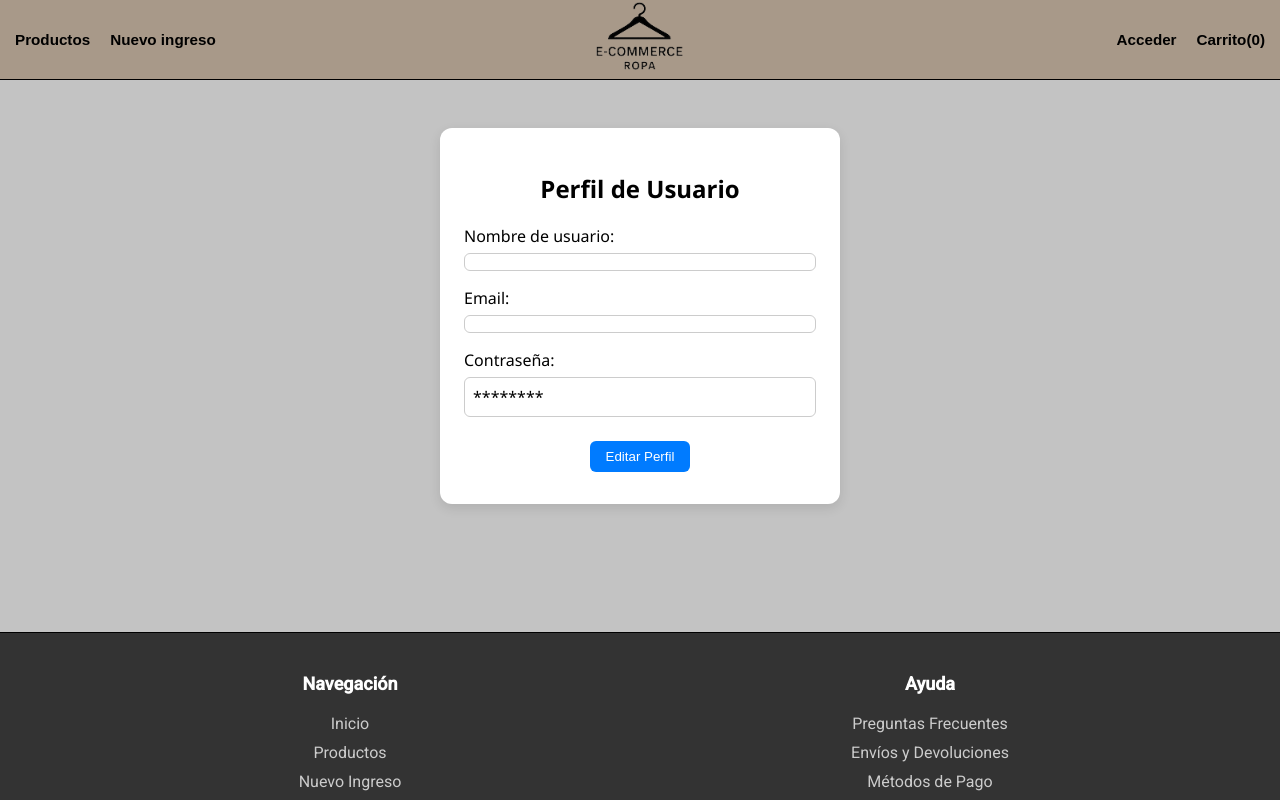
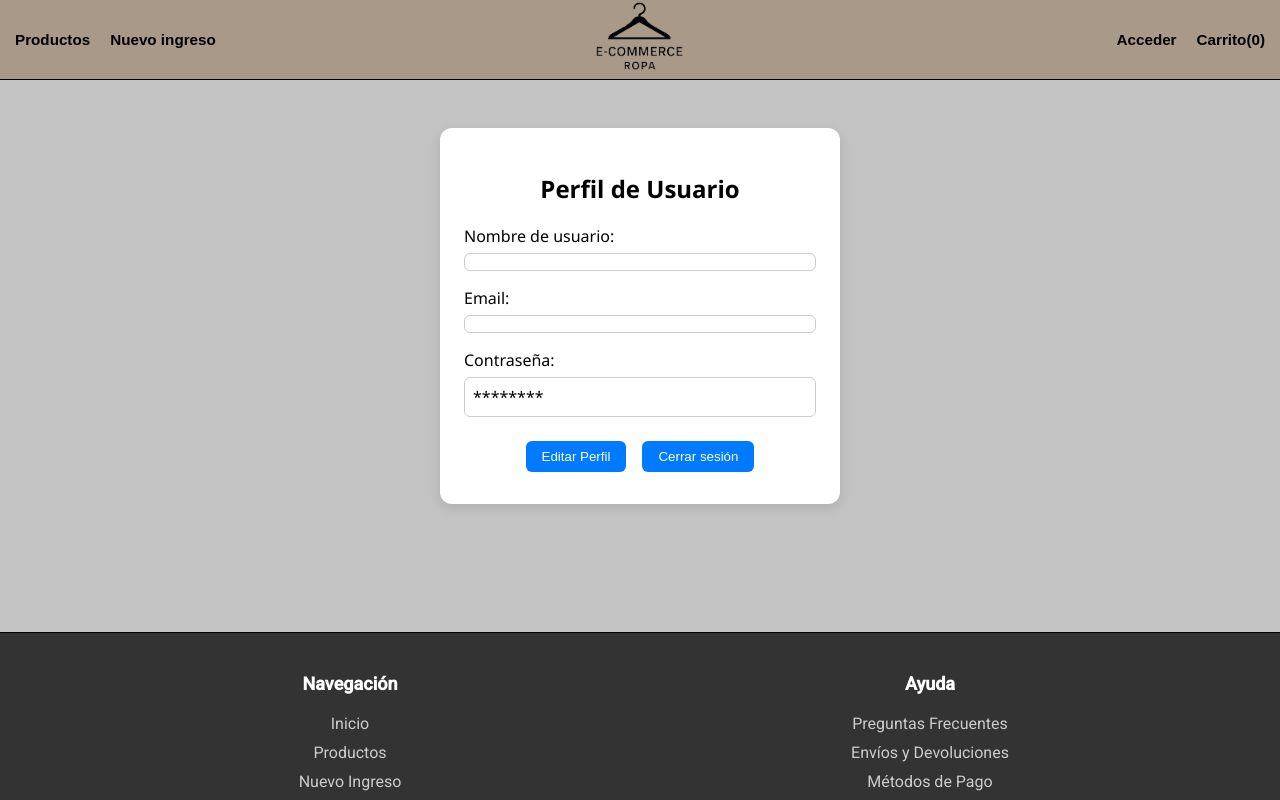
Before and after one commit to Saturno0/Frontend-Final, a React (Vite) app: page /Frontend-Final/profile in a window 1280 px wide. Shown: the top 800 px of the page. Built offline with nearby package versions, Linux system fonts and the light colour scheme; no server answers.

Commit message:
Agregue el borrar sesion

```diff
--- a/src/components/Profile.tsx
+++ b/src/components/Profile.tsx
@@ -1,5 +1,5 @@
 import { useState, useEffect } from "react";
-import { register } from "../hooks/userSlice";
+import { register, logout } from "../hooks/userSlice";
 import { useDispatch, useSelector } from "react-redux";
 import type { RootState } from "../hooks/store";
 
@@ -30,6 +30,11 @@ const Profile = () => {
 
   const handleSave = () => {
     dispatch(register(formData)); // actualiza redux y localStorage
+    setIsEditing(false);
+  };
+
+  const handleLogout = () => {
+    dispatch(logout());
     setIsEditing(false);
   };
 
@@ -86,6 +91,7 @@ const Profile = () => {
         ) : (
           <button onClick={() => setIsEditing(true)}>Editar Perfil</button>
         )}
+        <button onClick={handleLogout}>Cerrar sesión</button>
       </div>
     </div>
   );
```
